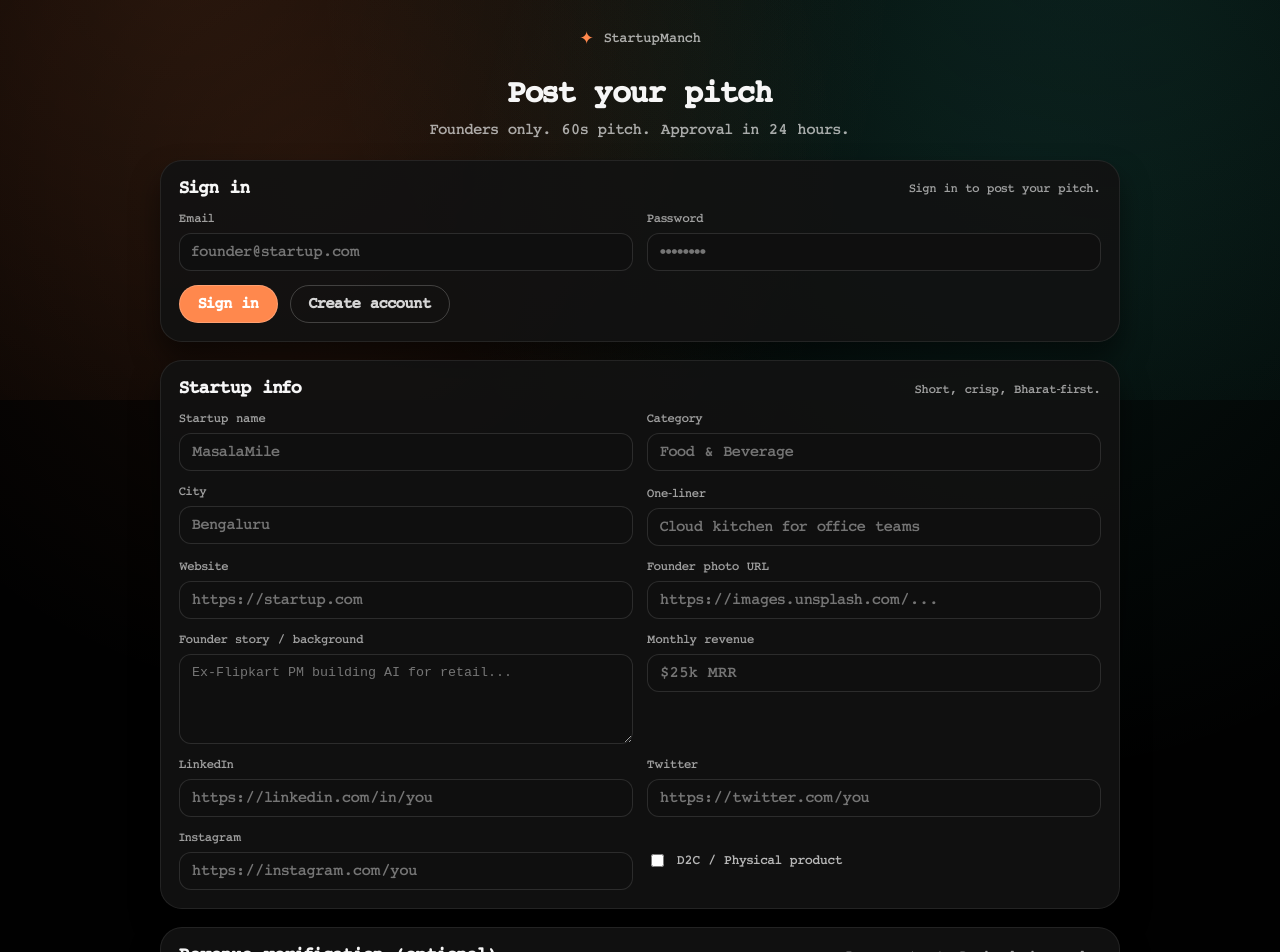
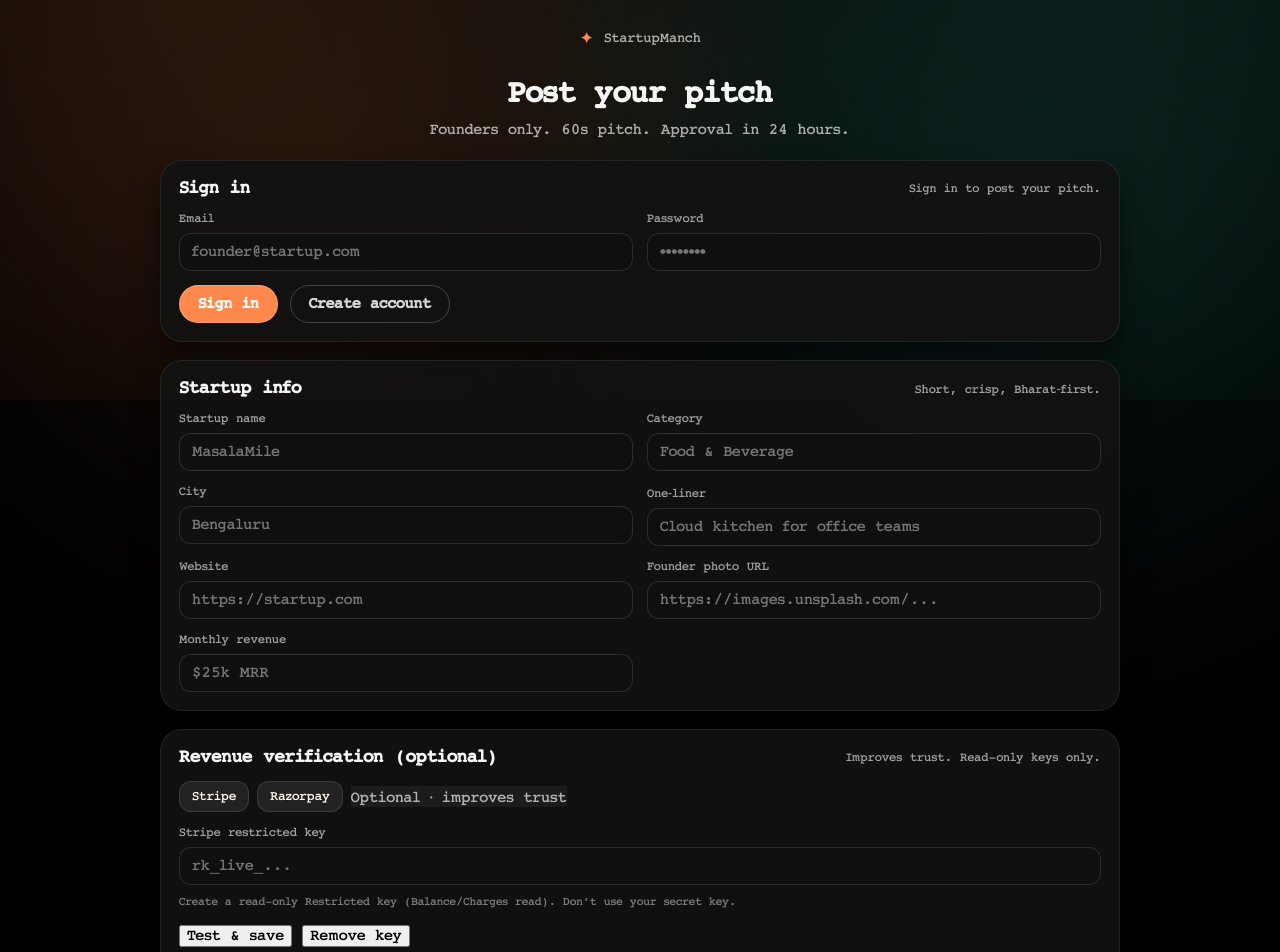
Before and after one commit to saharsh4u/startupmanch, a Next.js app: page /submit in a window 1280 px wide. Shown: the top 952 px of the page. Built offline with nearby package versions, Linux system fonts and the light colour scheme; no server answers.

Commit message:
Trim submit form to only fields used on site

```diff
--- a/src/app/submit/page.tsx
+++ b/src/app/submit/page.tsx
@@ -11,13 +11,8 @@ type StartupPayload = {
   city: string;
   one_liner: string;
   website: string;
-  is_d2c: boolean;
   founder_photo_url: string;
-  founder_story: string;
   monthly_revenue: string;
-  linkedin: string;
-  twitter: string;
-  instagram: string;
 };
 
 type PitchPayload = {
@@ -43,13 +38,8 @@ export default function SubmitPage() {
     city: "",
     one_liner: "",
     website: "",
-    is_d2c: false,
     founder_photo_url: "",
-    founder_story: "",
     monthly_revenue: "",
-    linkedin: "",
-    twitter: "",
-    instagram: "",
   });
 
   const [pitch, setPitch] = useState<PitchPayload>({
@@ -158,9 +148,6 @@ export default function SubmitPage() {
 
       const socialLinks = {
         website: startup.website || null,
-        linkedin: startup.linkedin || null,
-        twitter: startup.twitter || null,
-        instagram: startup.instagram || null,
       };
 
       const startupRes = await fetch("/api/startups", {
@@ -374,15 +361,6 @@ export default function SubmitPage() {
               />
             </div>
             <div className="form-field">
-              <label>Founder story / background</label>
-              <textarea
-                placeholder="Ex-Flipkart PM building AI for retail..."
-                value={startup.founder_story}
-                onChange={(event) => setStartup({ ...startup, founder_story: event.target.value })}
-                rows={3}
-              />
-            </div>
-            <div className="form-field">
               <label>Monthly revenue</label>
               <input
                 type="text"
@@ -391,41 +369,6 @@ export default function SubmitPage() {
                 onChange={(event) => setStartup({ ...startup, monthly_revenue: event.target.value })}
               />
             </div>
-            <div className="form-field">
-              <label>LinkedIn</label>
-              <input
-                type="url"
-                placeholder="https://linkedin.com/in/you"
-                value={startup.linkedin}
-                onChange={(event) => setStartup({ ...startup, linkedin: event.target.value })}
-              />
-            </div>
-            <div className="form-field">
-              <label>Twitter</label>
-              <input
-                type="url"
-                placeholder="https://twitter.com/you"
-                value={startup.twitter}
-                onChange={(event) => setStartup({ ...startup, twitter: event.target.value })}
-              />
-            </div>
-            <div className="form-field">
-              <label>Instagram</label>
-              <input
-                type="url"
-                placeholder="https://instagram.com/you"
-                value={startup.instagram}
-                onChange={(event) => setStartup({ ...startup, instagram: event.target.value })}
-              />
-            </div>
-            <label className="form-checkbox">
-              <input
-                type="checkbox"
-                checked={startup.is_d2c}
-                onChange={(event) => setStartup({ ...startup, is_d2c: event.target.checked })}
-              />
-              <span>D2C / Physical product</span>
-            </label>
           </div>
         </section>
 
```
